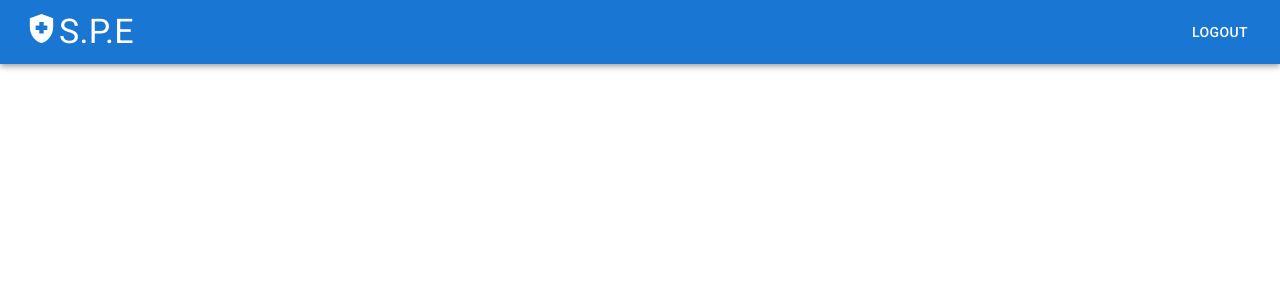
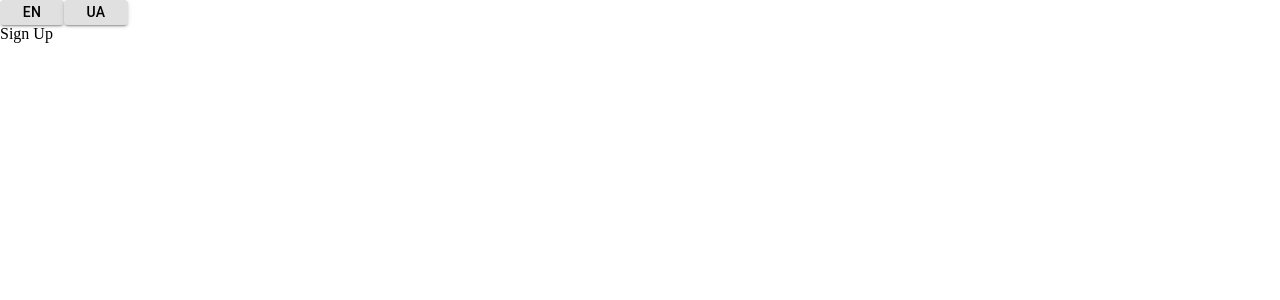
Before and after one commit to shapovalDev/safe-publick-events-react-app, a React (Create React App) app: page / in a window 1280 px wide. Shown: the top 300 px of the page. Built offline with nearby package versions, Linux system fonts and the light colour scheme.

Commit message:
localise setup

```diff
--- /dev/null
+++ b/public/locales/en/translation.json
@@ -0,0 +1,24 @@
+{
+  "signUp": {
+    "title": "Sign Up",
+    "firstNameLabel": "First Name",
+    "lastNameLabel": "Last Name",
+    "emailLabel": "Email",
+    "passwordLabel": "Password",
+    "eventOrganizer": "Event organizer",
+    "securityRepresentative": "Security representative",
+    "createdAccount": "Already have an account? Sign In!",
+    "submitButton": "Submit"
+  },
+  "signIn": {
+    "title": "Sign In",
+    "emailLabel": "Email",
+    "passwordLabel": "Password",
+    "noAccount": "Don't have an account yet? Sign Up!",
+    "submitButton": "Submit"
+  },
+  "language": {
+    "en": "en",
+    "ua": "ua"
+  }
+}
--- a/src/features/Auth/components/SignIn/SignIn.tsx
+++ b/src/features/Auth/components/SignIn/SignIn.tsx
@@ -1,6 +1,7 @@
 import React, { ChangeEvent, useState } from 'react';
 import { Box, Button, FormControl, TextField, Typography } from '@mui/material';
 import { NavLink } from 'react-router-dom';
+import { useTranslation } from 'react-i18next';
 import { useStyles } from './SignIn.styles';
 import covidSafeLogo from '../../assets/covid-19-safe.png';
 import { IAuthInput } from '../../model/Auth.model';
@@ -11,9 +12,11 @@ export const SignIn = (): JSX.Element => {
   const [email, setEmail] = useState<string>('');
   const [password, setPassword] = useState<string>('');
 
+  const [t] = useTranslation();
+
   const inputs: IAuthInput[] = [
     {
-      label: 'Email',
+      label: t('signIn.emailLabel'),
       type: 'text',
       value: email,
       name: 'email',
@@ -21,7 +24,7 @@ export const SignIn = (): JSX.Element => {
         setEmail(e.target.value),
     },
     {
-      label: 'Password',
+      label: t('signIn.passwordLabel'),
       type: 'password',
       value: password,
       name: 'password',
@@ -37,7 +40,7 @@ export const SignIn = (): JSX.Element => {
       </Box>
       <FormControl className={classes.form}>
         <Typography variant="h4" justifyContent="center">
-          Sign In
+          {t('signIn.title')}
         </Typography>
         {inputs.map((input: IAuthInput) => {
           return (
@@ -53,7 +56,7 @@ export const SignIn = (): JSX.Element => {
         })}
         <Box className={classes.buttonBlock}>
           <NavLink to={RoutePath.SignUp} className={classes.link}>
-            Don't have an account yet? Sign Up!
+            {t('signIn.noAccount')}
           </NavLink>
           <Button
             type="button"
@@ -62,7 +65,7 @@ export const SignIn = (): JSX.Element => {
             size="medium"
             className={classes.submitButton}
           >
-            Submit
+            {t('signIn.submitButton')}
           </Button>
         </Box>
       </FormControl>
--- a/src/features/Auth/components/SignUp/SignUp.tsx
+++ b/src/features/Auth/components/SignUp/SignUp.tsx
@@ -3,15 +3,15 @@ import {
   Box,
   Button,
   FormControl,
-  InputLabel,
   MenuItem,
   Select,
   TextField,
   Typography,
 } from '@mui/material';
 import { NavLink } from 'react-router-dom';
+import { useTranslation } from 'react-i18next';
 import { useStyles } from './SignUp.styles';
-import { IAuthInput, IMenuItem, Role, RoleLabel } from '../../model/Auth.model';
+import { IAuthInput, Role } from '../../model/Auth.model';
 import { RoutePath } from '../../../../model/Routing';
 
 export const SignUp = (): JSX.Element => {
@@ -22,53 +22,37 @@ export const SignUp = (): JSX.Element => {
   const [email, setEmail] = useState<string>('');
   const [password, setPassword] = useState<string>('');
   const [role, setRole] = useState<string>('');
-  const [organizationName, setOrganizationName] = useState<string>('');
 
-  const isSecurityRole: boolean = role === Role.SecurityRepresentative;
+  const [t] = useTranslation();
 
   const inputs: IAuthInput[] = [
     {
-      label: 'First Name',
+      label: t('signUp.firstNameLabel'),
       type: 'text',
       value: firstName,
-      name: 'firstName',
       changeFunction: (e: ChangeEvent<HTMLInputElement>) =>
         setFirstName(e.target.value),
     },
     {
-      label: 'Last Name',
+      label: t('signUp.lastNameLabel'),
       type: 'text',
       value: lastName,
-      name: 'lastName',
       changeFunction: (e: ChangeEvent<HTMLInputElement>) =>
         setLastName(e.target.value),
     },
     {
-      label: 'Email',
+      label: t('signUp.emailLabel'),
       type: 'text',
       value: email,
-      name: 'email',
       changeFunction: (e: ChangeEvent<HTMLInputElement>) =>
         setEmail(e.target.value),
     },
     {
-      label: 'Password',
+      label: t('signUp.passwordLabel'),
       type: 'password',
       value: password,
-      name: 'password',
       changeFunction: (e: ChangeEvent<HTMLInputElement>) =>
         setPassword(e.target.value),
-    },
-  ];
-
-  const menuItems: IMenuItem[] = [
-    {
-      value: Role.EventOrganizer,
-      label: RoleLabel.EventOrganizer,
-    },
-    {
-      value: Role.SecurityRepresentative,
-      label: RoleLabel.SecurityRepresentative,
     },
   ];
 
@@ -76,12 +60,10 @@ export const SignUp = (): JSX.Element => {
     <Box className={classes.root}>
       <FormControl className={classes.form}>
         <Typography variant="h4" justifyContent="center">
-          Sign Up
+          {t('signUp.title')}
         </Typography>
-
         {inputs.map((input: IAuthInput) => {
           return (
-            <>
             <TextField
               className={classes.input}
               key={input.label}
@@ -90,53 +72,32 @@ export const SignUp = (): JSX.Element => {
               value={input.value}
               onChange={input.changeFunction}
             />
-            </>
           );
         })}
-
-        <FormControl>
-          <InputLabel id="demo-simple-select-label">Role</InputLabel>
         <Select
           className={classes.select}
           value={role}
-            label="Role"
           onChange={(e) => setRole(e.target.value)}
         >
-            {menuItems.map((item: IMenuItem) => {
-              return (
-                <MenuItem key={item.value} value={item.value}>
-                  {item.label}
+          <MenuItem defaultChecked value={Role.EventOrganizer}>
+            {t('signUp.eventOrganizer')}
           </MenuItem>
-              );
-            })}
+          <MenuItem value={Role.SecurityRepresentative}>
+            {t('signUp.securityRepresentative')}
+          </MenuItem>
         </Select>
-        </FormControl>
-
-        {isSecurityRole && (
-          <TextField
-            autoFocus
-            className={classes.input}
-            label="Organization"
-            type="text"
-            value={organizationName}
-            onChange={(e: ChangeEvent<HTMLInputElement>) =>
-              setOrganizationName(e.target.value)
-            }
-          />
-        )}
-
         <Box className={classes.buttonBlock}>
           <NavLink to={RoutePath.SignIn} className={classes.link}>
-            Already have an account? Sign In!
+            {t('signUp.createdAccount')}
           </NavLink>
           <Button
-            type="submit"
+            type="button"
             color="primary"
             variant="contained"
             size="medium"
             className={classes.submitButton}
           >
-            Submit
+            {t('signUp.submitButton')}
           </Button>
         </Box>
       </FormControl>
--- a/src/features/Home/components/Home/Home.tsx
+++ b/src/features/Home/components/Home/Home.tsx
@@ -1,15 +1,15 @@
 import React from 'react';
-import { Container } from '@mui/material';
-import { Header } from '../../../Screen/Header/Header';
-import { useStyles } from './Home.styles';
+import { Box } from '@mui/material';
+import { useTranslation } from 'react-i18next';
+import { LanguageSwitcher } from '../../../i18n';
 
 export const Home = (): JSX.Element => {
-  const classes = useStyles();
+  const [t] = useTranslation();
 
   return (
-    <>
-      <Header />
-      <Container maxWidth="xl" />
-    </>
+    <Box>
+      <LanguageSwitcher />
+      {t('signUp.title')}
+    </Box>
   );
 };
--- /dev/null
+++ b/src/features/i18n/LanguageSwitcher/LanguageSwitcher.styles.ts
@@ -0,0 +1,9 @@
+import { createStyles, makeStyles } from '@mui/styles';
+
+export const useStyles = makeStyles(() =>
+  createStyles({
+    languageSwitcher: {
+      padding: 0,
+    },
+  })
+);
--- /dev/null
+++ b/src/features/i18n/LanguageSwitcher/LanguageSwitcher.tsx
@@ -0,0 +1,38 @@
+import React from 'react';
+import { Box, Button } from '@mui/material';
+import { useTranslation } from 'react-i18next';
+import { useStyles } from './LanguageSwitcher.styles';
+
+export const LanguageSwitcher = (): JSX.Element => {
+  const [t, i18n] = useTranslation();
+  const classes = useStyles();
+
+  const languageButtons = [
+    { label: t('language.en'), value: 'en' },
+    { label: t('language.ua'), value: 'ua' },
+  ];
+
+  const chooseLanguageHandler = (language: string): void => {
+    i18n.changeLanguage(language);
+  };
+
+  return (
+    <Box>
+      {languageButtons.map((language: { label: string; value: string }) => {
+        return (
+          <Button
+            type="button"
+            color="inherit"
+            variant="contained"
+            size="medium"
+            className={classes.languageSwitcher}
+            key={language.label}
+            onClick={() => chooseLanguageHandler(language.value)}
+          >
+            {language.label}
+          </Button>
+        );
+      })}
+    </Box>
+  );
+};
--- /dev/null
+++ b/src/features/i18n/i18n.ts
@@ -0,0 +1,22 @@
+import i18n from 'i18next';
+import Backend from 'i18next-http-backend';
+import { initReactI18next } from 'react-i18next';
+import LanguageDetector from 'i18next-browser-languagedetector';
+
+i18n
+  .use(Backend)
+  .use(LanguageDetector)
+  .use(initReactI18next)
+  .init({
+    fallbackLng: 'en',
+    debug: false,
+    detection: {
+      order: ['localStorage'],
+      caches: ['localStorage'],
+    },
+    interpolation: {
+      escapeValue: false,
+    },
+  });
+
+export default i18n;
--- /dev/null
+++ b/src/features/i18n/index.ts
@@ -0,0 +1 @@
+export * from './LanguageSwitcher/LanguageSwitcher';
--- a/src/index.css
+++ b/src/index.css
@@ -1,5 +1,3 @@
-@import url('https://fonts.googleapis.com/css2?family=Roboto:ital,wght@0,100;0,300;0,400;0,500;0,700;0,900;1,100;1,300;1,400;1,500;1,700;1,900&display=swap');
-
-*{
-    font-family: 'Roboto', sans-serif;
+body {
+    margin: 0;
 }
--- a/src/index.tsx
+++ b/src/index.tsx
@@ -1,14 +1,15 @@
-import React from 'react';
+import React, { Suspense } from 'react';
 import ReactDOM from 'react-dom';
 import { BrowserRouter } from 'react-router-dom';
 import App from './App';
 import './index.css';
-
-window.document.body.style.margin = '0px';
+import './features/i18n/i18n';
 
 const app = (
   <BrowserRouter>
-    <App />
+    <Suspense fallback={<h3>Loading...</h3>}>
+      <App />
+    </Suspense>
   </BrowserRouter>
 );
 
```
Also changed, not shown: package.json (+17 -13 lines), public/locales/ua/translation.json (added, +24 -0 lines), 1 other file (tests, documents, lock files or other folders). Lines whose indentation alone changed are shown as unchanged.
